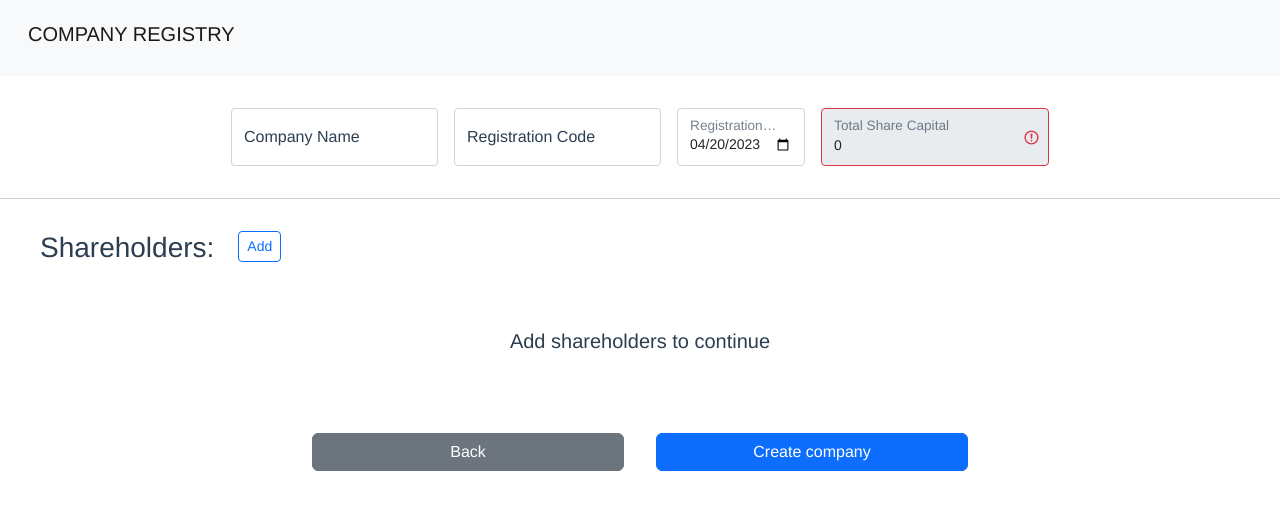
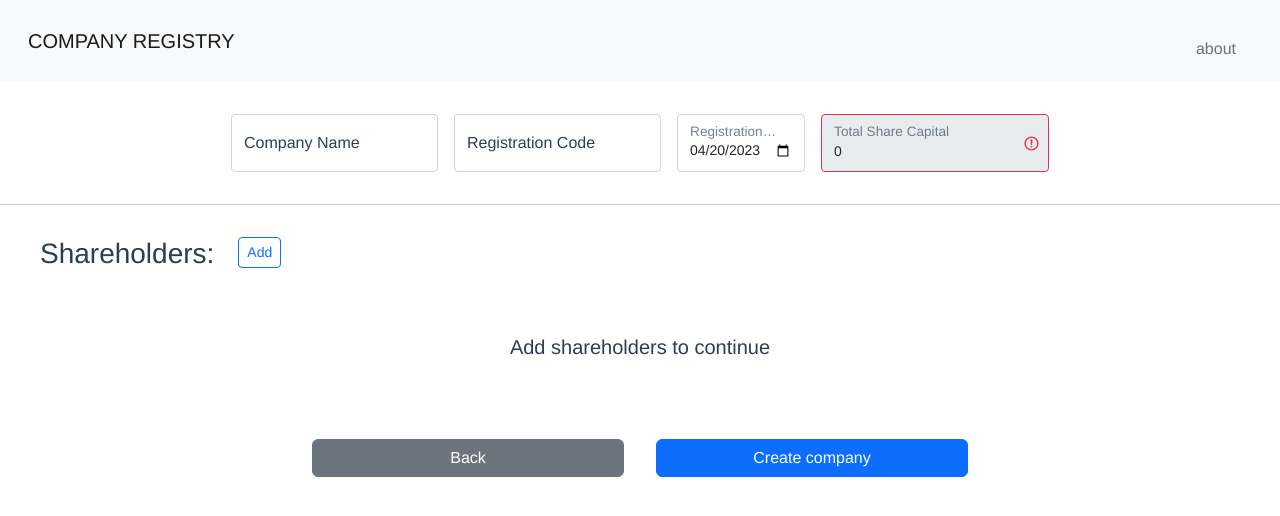
Before and after one commit to povilas1565/company_registry, a Vue app in the folder vue_registry_frontend/: page /#/create in a window 1280 px wide. Shown: the top 516 px of the page. Built offline with nearby package versions, Linux system fonts and the light colour scheme; the HTML template or start-up script is replaced by a standard one.

Commit message:
cli command for db clear

```diff
--- a/vue_registry_frontend/src/App.vue
+++ b/vue_registry_frontend/src/App.vue
@@ -1,17 +1,32 @@
 <template>
-  <nav class="navbar bg-light">
-    <div class="container-fluid">
-        <span class="navbar-brand h3 ms-3">COMPANY REGISTRY</span>
-      <nav class="navbar-nav">
-        <router-link
+  <nav class="navbar navbar-expand-lg bg-light">
+    <div class="container-fluid ">
+		<a class="navbar-brand h3 m-3 " href="#">COMPANY REGISTRY</a>
+
+    <ul class="navbar-nav ms-auto m-3 mb-lg-0 ">
+			<li class="nav-item me-2">
+            <router-link
+            class="nav-link"
+            id="about"
+            to="/about"
+            v-if="this.$route.name!='about'"
+        >about</router-link>
+			</li>
+			<li class="nav-item">
+    <router-link
             v-if="this.$route.name=='home'"
-            class="btn btn-primary btn-sm "
+            class="btn btn-primary"
             id="create"
             to="/create"
         >Create new Company</router-link>
-      </nav>
-    </div>
-  </nav>
+			</li>
+    </ul>
+		</div>
+
+	</nav>
+
+
+
 
   <router-view/>
 
--- a/vue_registry_frontend/src/router/index.js
+++ b/vue_registry_frontend/src/router/index.js
@@ -2,6 +2,7 @@ import { createRouter, createWebHashHistory } from 'vue-router'
 import HomeView from '../views/HomeView.vue'
 import CreateView from "../views/CreateView.vue";
 import CompanyView from "@/views/CompanyView.vue";
+import AboutView from "@/views/AboutView.vue";
 
 const routes = [
   {
@@ -19,6 +20,11 @@ const routes = [
     name: 'company',
     component: CompanyView
   },
+  {
+    path: '/about',
+    name: 'about',
+    component: AboutView
+  },
 ]
 
 const router = createRouter({
```
Also changed, not shown: 1 other file (tests, documents, lock files or other folders).
